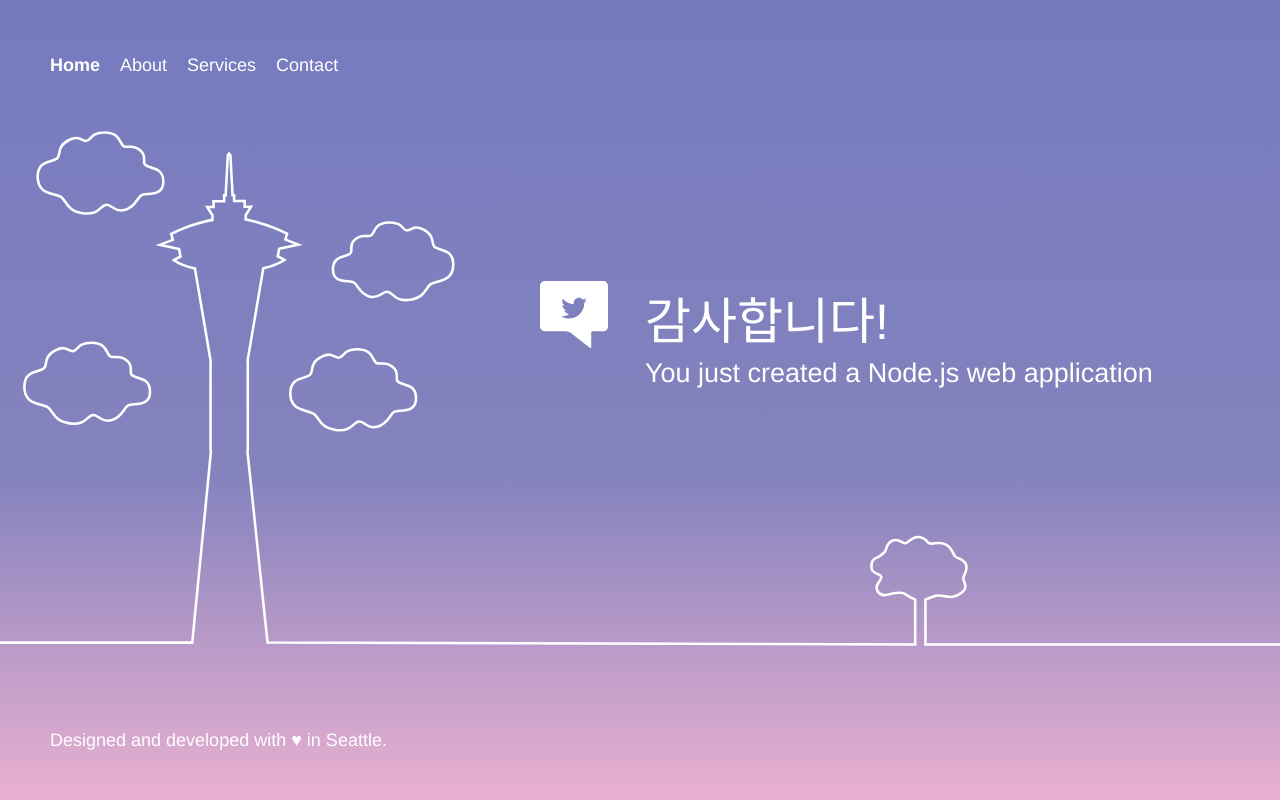
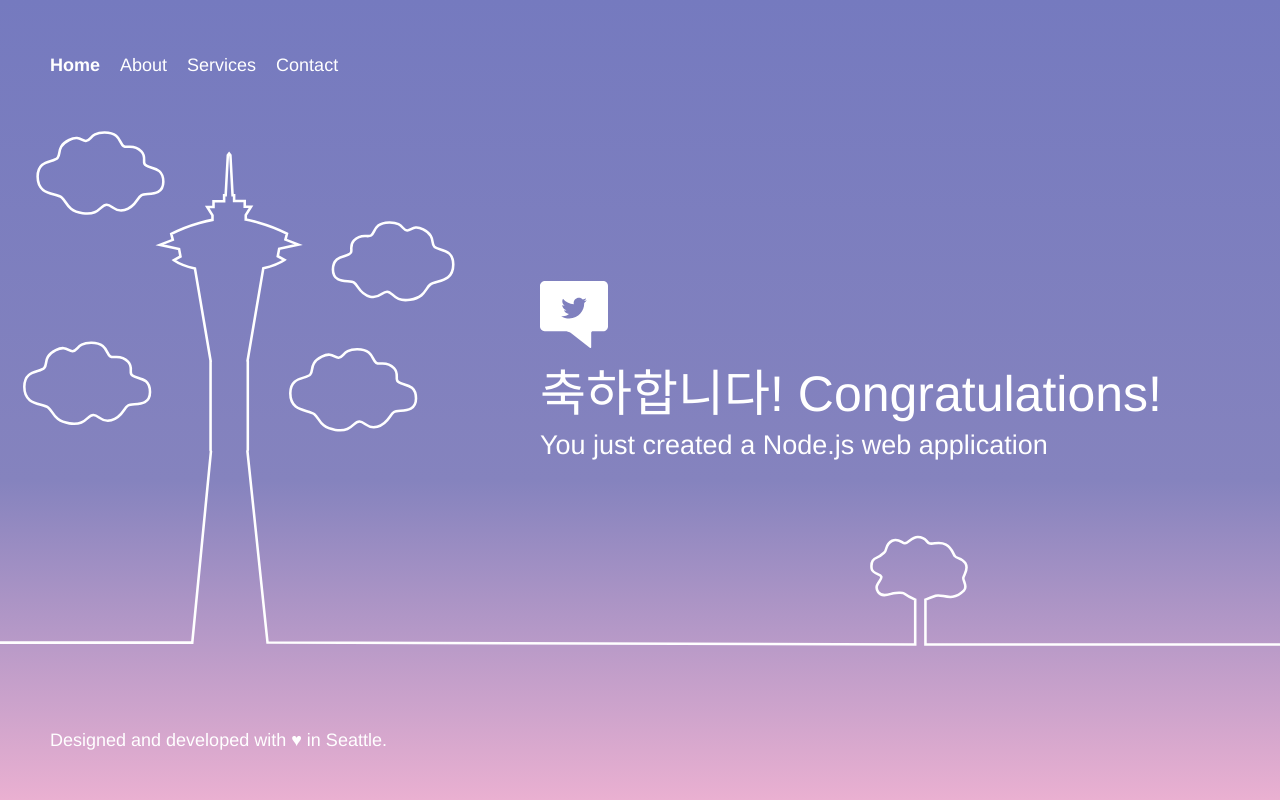
Before and after one commit to Wookie002/andrew_test_prj, a website: page public/index.html in a window 1280 px wide. Drawn offline with Linux system fonts and the light colour scheme.

Commit message:
build test
test

```diff
--- a/public/index.html
+++ b/public/index.html
@@ -58,7 +58,7 @@
         <div class="message">
             <a class="twitter-link" href="http://twitter.com/home/?status=I%20created%20a%20project%20with%20AWS%20CodeStar!%20%23AWS%20%23AWSCodeStar%20https%3A%2F%2Faws.amazon.com%2Fcodestar"><img src="assets/img/tweet.svg" /></a>
             <div class="text">
-                <h1>감사합니다!</h1>
+                <h1>축하합니다! Congratulations!</h1>
                 <h2>You just created a Node.js web application</h2>
             </div>
         </div>
```
